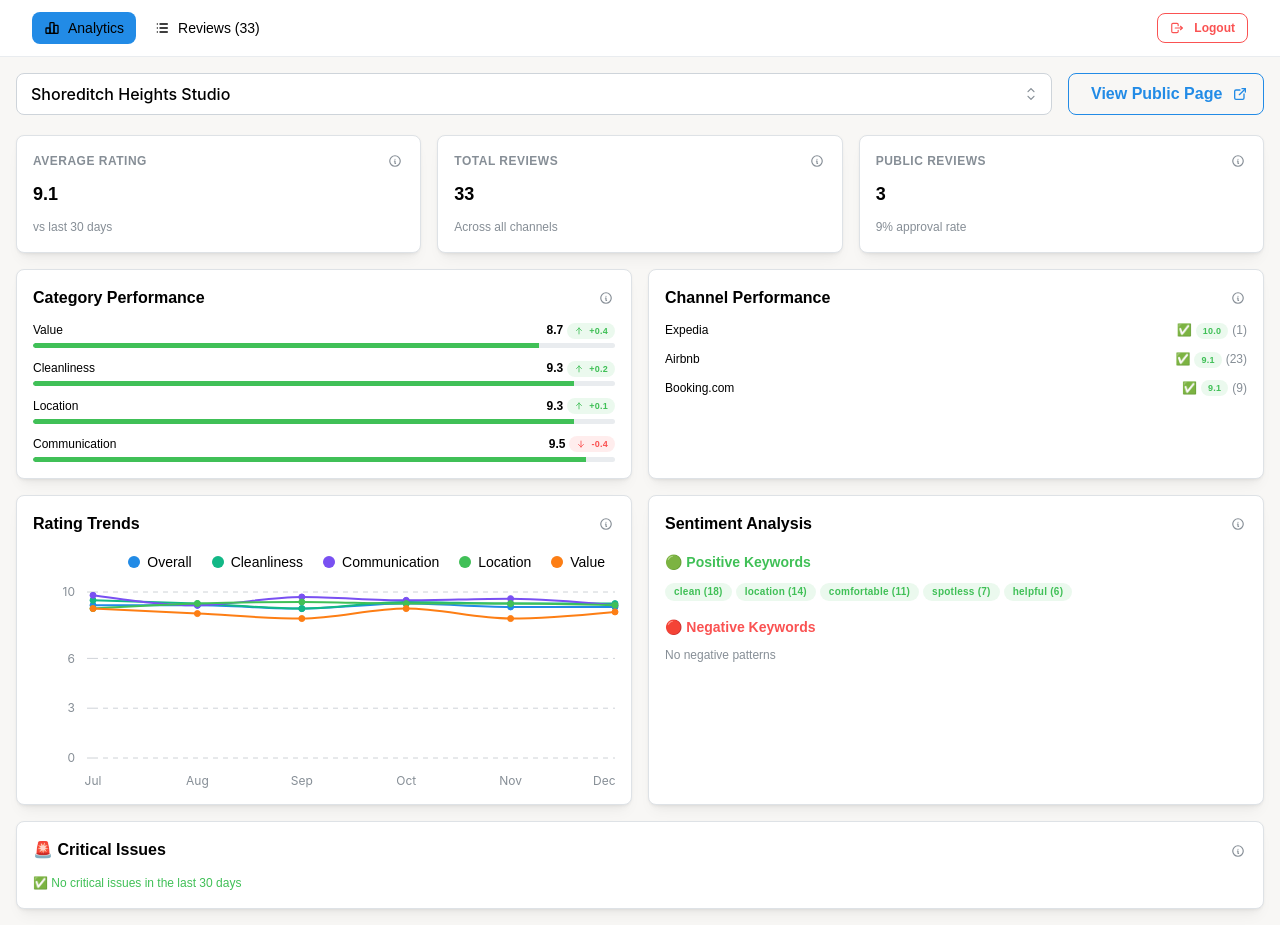
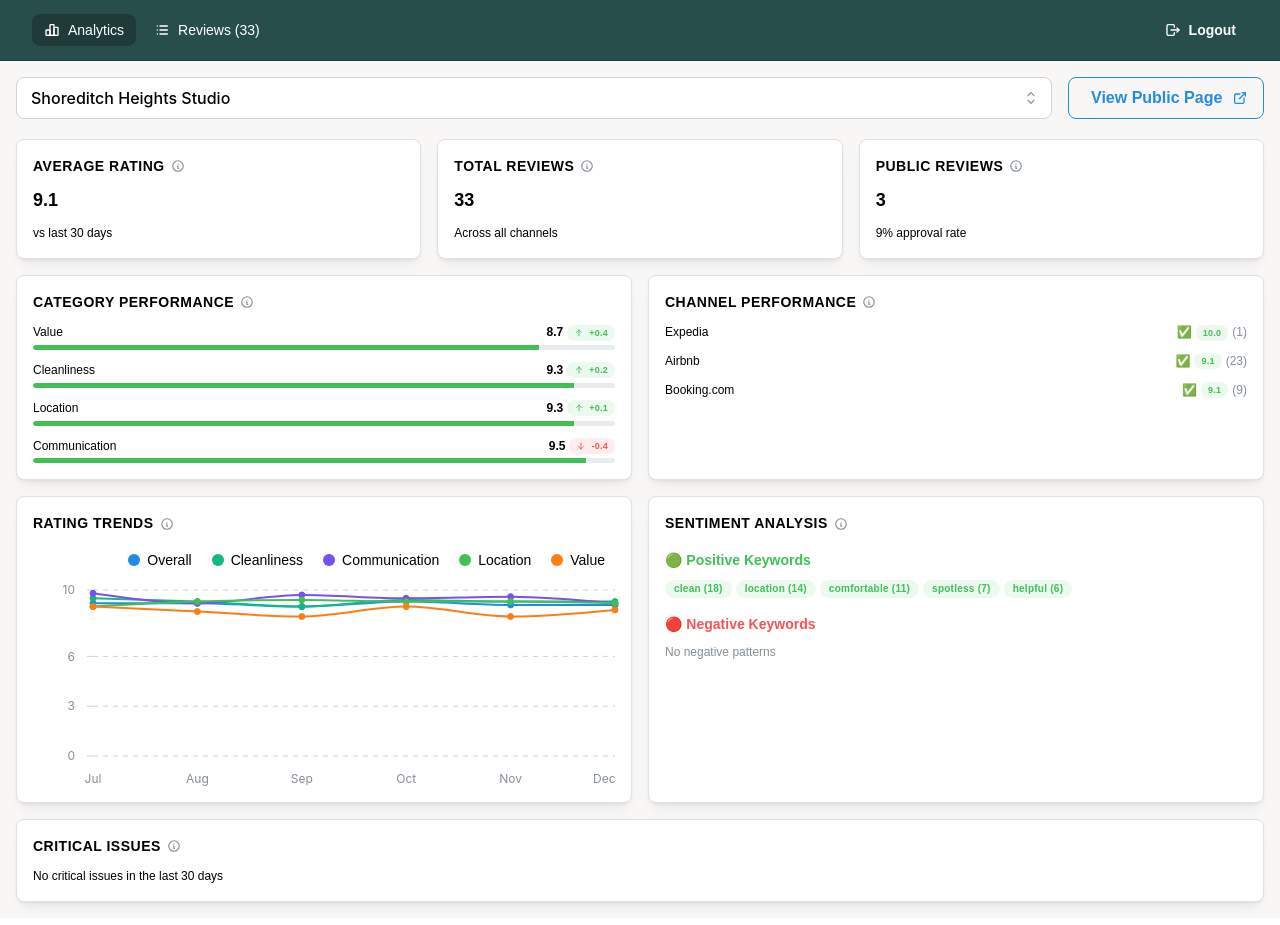
Before and after one commit to Renzo4Renzo/flex-reviews-dashboard, a Next.js app: page /dashboard in a window 1280 px wide. Built offline with nearby package versions, Linux system fonts and the light colour scheme.

Commit message:
feat: improve styling for dashboard cards

```diff
--- a/app/globals.css
+++ b/app/globals.css
@@ -41,3 +41,17 @@ body {
 .mantine-DatePickerInput-input {
   color: black !important;
 }
+
+/* Dashboard header tab styles */
+.dashboard-tab[data-active] {
+  background-color: #1f3a38 !important;
+  color: white !important;
+}
+
+.dashboard-tab:hover {
+  background-color: #1f3a38 !important;
+}
+
+.dashboard-logout-btn:hover {
+  background-color: #1f3a38 !important;
+}
--- a/components/dashboard/CategoryPerformance.tsx
+++ b/components/dashboard/CategoryPerformance.tsx
@@ -20,8 +20,8 @@ export default function CategoryPerformance({ categoryPerformance }: CategoryPer
 
   return (
     <Card shadow="sm" padding="md" withBorder style={{ backgroundColor: COLORS.white, height: '100%' }}>
-      <Group justify="space-between" mb="sm">
-        <Text size="md" fw={FONT_WEIGHTS.semibold} c={COLORS.textPrimary}>
+      <Group gap={4} mb="sm">
+        <Text size="sm" c="black" tt="uppercase" fw={FONT_WEIGHTS.semibold} style={{ letterSpacing: '0.5px' }}>
           Category Performance
         </Text>
         <InfoTooltip text="Average ratings for each category (Cleanliness, Communication, Location, Value). Lower-rated categories appear first to highlight areas for improvement." />
--- a/components/dashboard/ChannelStats.tsx
+++ b/components/dashboard/ChannelStats.tsx
@@ -11,11 +11,11 @@ interface ChannelStatsProps {
 export default function ChannelStats({ channelStats }: ChannelStatsProps) {
   return (
     <Card shadow="sm" padding="md" withBorder style={{ backgroundColor: COLORS.white, height: '100%' }}>
-      <Group justify="space-between" mb="sm">
-        <Text size="md" fw={FONT_WEIGHTS.semibold} c={COLORS.textPrimary}>
+      <Group gap={4} mb="sm">
+        <Text size="sm" c="black" tt="uppercase" fw={FONT_WEIGHTS.semibold} style={{ letterSpacing: '0.5px' }}>
           Channel Performance
         </Text>
-        <InfoTooltip text="Compare performance across different booking channels (Airbnb, Booking.com, VRBO). Shows average rating and number of reviews per channel." />
+        <InfoTooltip text="Compare performance across different booking channels (Airbnb, Booking.com, Expedia). Shows average rating and number of reviews per channel." />
       </Group>
       <Stack gap="sm">
         {channelStats.map((channel) => (
--- a/components/dashboard/CriticalIssues.tsx
+++ b/components/dashboard/CriticalIssues.tsx
@@ -1,51 +1,81 @@
-'use client';
+"use client";
 
-import { useState } from 'react';
-import { Card, SimpleGrid, Group, Text, Badge, Button, Modal, Stack } from '@mantine/core';
-import { CriticalReview } from '@/types/analytics';
-import { formatDate } from '@/lib/utils/dateHelpers';
-import { formatCategoryName } from '@/lib/utils/helpers';
-import { COLORS, FONT_WEIGHTS } from '@/lib/utils/designSystem';
-import InfoTooltip from '@/components/shared/InfoTooltip';
+import { useState } from "react";
+import {
+  Card,
+  SimpleGrid,
+  Group,
+  Text,
+  Badge,
+  Button,
+  Modal,
+  Stack,
+} from "@mantine/core";
+import { CriticalReview } from "@/types/analytics";
+import { formatDate } from "@/lib/utils/dateHelpers";
+import { formatCategoryName } from "@/lib/utils/helpers";
+import { COLORS, FONT_WEIGHTS } from "@/lib/utils/designSystem";
+import InfoTooltip from "@/components/shared/InfoTooltip";
 
 interface CriticalIssuesProps {
   criticalReviews: CriticalReview[];
 }
 
-export default function CriticalIssues({ criticalReviews }: CriticalIssuesProps) {
-  const [selectedReview, setSelectedReview] = useState<CriticalReview | null>(null);
+export default function CriticalIssues({
+  criticalReviews,
+}: CriticalIssuesProps) {
+  const [selectedReview, setSelectedReview] = useState<CriticalReview | null>(
+    null
+  );
 
   if (criticalReviews.length === 0) {
     return (
-      <Card shadow="sm" padding="md" withBorder style={{ backgroundColor: COLORS.white }}>
-        <Group justify="space-between" mb="sm">
-          <Text size="md" fw={FONT_WEIGHTS.semibold} c={COLORS.textPrimary}>
-            🚨 Critical Issues
+      <Card
+        shadow="sm"
+        padding="md"
+        withBorder
+        style={{ backgroundColor: COLORS.white }}
+      >
+        <Group gap={4} mb="sm">
+          <Text size="sm" c="black" tt="uppercase" fw={FONT_WEIGHTS.semibold} style={{ letterSpacing: '0.5px' }}>
+            Critical Issues
           </Text>
           <InfoTooltip text="Reviews with ratings below 5 stars or any category rated below 4. These require immediate attention to maintain property reputation." />
         </Group>
-        <Text c="green" size="xs">
-          ✅ No critical issues in the last 30 days
+        <Text c="black" size="xs">
+          No critical issues in the last 30 days
         </Text>
       </Card>
     );
   }
 
   return (
-    <Card shadow="sm" padding="md" withBorder style={{ backgroundColor: COLORS.white }}>
-      <Group justify="space-between" mb="md">
-        <Text size="md" fw={FONT_WEIGHTS.semibold} c={COLORS.textPrimary}>
-          🚨 Critical Issues
+    <Card
+      shadow="sm"
+      padding="md"
+      withBorder
+      style={{ backgroundColor: COLORS.white }}
+    >
+      <Group gap={4} mb="md">
+        <Text size="sm" c="black" tt="uppercase" fw={FONT_WEIGHTS.semibold} style={{ letterSpacing: '0.5px' }}>
+          Critical Issues
         </Text>
         <InfoTooltip text="Reviews with ratings below 5 stars or any category rated below 4. These require immediate attention to maintain property reputation." />
       </Group>
 
       <SimpleGrid cols={{ base: 1, md: 2, lg: 3 }} spacing="md">
         {criticalReviews.map((review) => (
-          <Card key={review.id} withBorder padding="sm" style={{ backgroundColor: COLORS.pageBackground }}>
+          <Card
+            key={review.id}
+            withBorder
+            padding="sm"
+            style={{ backgroundColor: COLORS.pageBackground }}
+          >
             <Stack gap="xs">
               <Group justify="space-between">
-                <Badge variant="outline" size="xs">{review.channelName}</Badge>
+                <Badge variant="outline" size="xs">
+                  {review.channelName}
+                </Badge>
                 <Text size="xs" c="dimmed">
                   {formatDate(review.date)}
                 </Text>
@@ -55,8 +85,14 @@ export default function CriticalIssues({ criticalReviews }: CriticalIssuesProps)
                 {review.guestName}
               </Text>
 
-              <Badge color="red" variant="light" size="xs" style={{ alignSelf: 'flex-start' }}>
-                {formatCategoryName(review.worstCategory.category)}: {review.worstCategory.rating}/10
+              <Badge
+                color="red"
+                variant="light"
+                size="xs"
+                style={{ alignSelf: "flex-start" }}
+              >
+                {formatCategoryName(review.worstCategory.category)}:{" "}
+                {review.worstCategory.rating}/10
               </Badge>
 
               <Button
@@ -78,8 +114,8 @@ export default function CriticalIssues({ criticalReviews }: CriticalIssuesProps)
         title="Full Review Details"
         size="lg"
         styles={{
-          title: { color: 'black', fontWeight: 600 },
-          body: { color: 'black' },
+          title: { color: "black", fontWeight: 600 },
+          body: { color: "black" },
         }}
       >
         {selectedReview && (
@@ -88,10 +124,14 @@ export default function CriticalIssues({ criticalReviews }: CriticalIssuesProps)
               <div>
                 <Text fw={600}>{selectedReview.guestName}</Text>
                 <Text size="sm" c="black">
-                  {formatDate(selectedReview.date)} • {selectedReview.channelName}
+                  {formatDate(selectedReview.date)} •{" "}
+                  {selectedReview.channelName}
                 </Text>
               </div>
-              <Badge color={selectedReview.rating < 5 ? 'red' : 'yellow'} size="lg">
+              <Badge
+                color={selectedReview.rating < 5 ? "red" : "yellow"}
+                size="lg"
+              >
                 ⭐ {selectedReview.rating.toFixed(1)}
               </Badge>
             </Group>
@@ -101,7 +141,7 @@ export default function CriticalIssues({ criticalReviews }: CriticalIssuesProps)
                 Worst Category:
               </Text>
               <Badge color="red" variant="light" size="lg">
-                {formatCategoryName(selectedReview.worstCategory.category)}:{' '}
+                {formatCategoryName(selectedReview.worstCategory.category)}:{" "}
                 {selectedReview.worstCategory.rating}/10
               </Badge>
             </div>
--- a/components/dashboard/DashboardHeader.tsx
+++ b/components/dashboard/DashboardHeader.tsx
@@ -20,8 +20,8 @@ export default function DashboardHeader({
   return (
     <Box
       style={{
-        backgroundColor: COLORS.white,
-        borderBottom: '1px solid #e9ecef',
+        backgroundColor: '#284E4C',
+        borderBottom: '1px solid #1f3a38',
         padding: '0.75rem 0',
       }}
     >
@@ -30,24 +30,26 @@ export default function DashboardHeader({
           value={activeTab}
           onChange={onTabChange}
           variant="pills"
+          styles={{
+            tab: {
+              color: 'white',
+              fontSize: '0.875rem',
+              padding: '0.5rem 0.75rem',
+            },
+          }}
+          classNames={{
+            tab: 'dashboard-tab',
+          }}
         >
           <Tabs.List>
-            <Tabs.Tab
-              value="analytics"
-              c={COLORS.textPrimary}
-              style={{ fontSize: '0.875rem', padding: '0.5rem 0.75rem' }}
-            >
+            <Tabs.Tab value="analytics">
               <Box component="span" visibleFrom="sm" style={{ display: 'flex', alignItems: 'center', gap: '0.5rem' }}>
                 <IconChartBar size={16} />
                 Analytics
               </Box>
               <Box component="span" hiddenFrom="sm">Analytics</Box>
             </Tabs.Tab>
-            <Tabs.Tab
-              value="reviews"
-              c={COLORS.textPrimary}
-              style={{ fontSize: '0.875rem', padding: '0.5rem 0.75rem' }}
-            >
+            <Tabs.Tab value="reviews">
               <Box component="span" visibleFrom="sm" style={{ display: 'flex', alignItems: 'center', gap: '0.5rem' }}>
                 <IconList size={16} />
                 Reviews ({reviewsCount})
@@ -58,14 +60,24 @@ export default function DashboardHeader({
         </Tabs>
 
         <Button
-          variant="outline"
-          color="red"
-          leftSection={<IconLogout size={14} />}
           onClick={onLogout}
-          size="xs"
-          style={{ fontSize: '0.75rem', padding: '0.375rem 0.75rem' }}
+          className="dashboard-logout-btn"
+          styles={{
+            root: {
+              color: 'white',
+              fontSize: '0.875rem',
+              padding: '0.5rem 0.75rem',
+              borderRadius: '1000px',
+              backgroundColor: 'transparent',
+              border: 'none',
+            },
+          }}
         >
-          Logout
+          <Box component="span" visibleFrom="sm" style={{ display: 'flex', alignItems: 'center', gap: '0.5rem' }}>
+            <IconLogout size={16} />
+            Logout
+          </Box>
+          <Box component="span" hiddenFrom="sm">Logout</Box>
         </Button>
       </Group>
     </Box>
--- a/components/dashboard/SentimentDisplay.tsx
+++ b/components/dashboard/SentimentDisplay.tsx
@@ -15,8 +15,8 @@ export default function SentimentDisplay({ sentiment }: SentimentDisplayProps) {
 
   return (
     <Card shadow="sm" padding="md" withBorder style={{ backgroundColor: COLORS.white, height: '100%' }}>
-      <Group justify="space-between" mb="md">
-        <Text size="md" fw={FONT_WEIGHTS.semibold} c={COLORS.textPrimary}>
+      <Group gap={4} mb="md">
+        <Text size="sm" c="black" tt="uppercase" fw={FONT_WEIGHTS.semibold} style={{ letterSpacing: '0.5px' }}>
           Sentiment Analysis
         </Text>
         <InfoTooltip text="Most frequently mentioned positive and negative keywords from guest reviews. Helps identify what guests love and what needs improvement." />
--- a/components/dashboard/StatsOverview.tsx
+++ b/components/dashboard/StatsOverview.tsx
@@ -24,7 +24,7 @@ export default function StatsOverview({ metrics }: StatsOverviewProps) {
         title="Total Reviews"
         value={metrics.totalReviews}
         description="Across all channels"
-        info="The total number of reviews received from all booking channels (Airbnb, Booking.com, VRBO, etc.)."
+        info="The total number of reviews received from all booking channels (Airbnb, Booking.com, Expedia)."
       />
       <StatCard
         title="Public Reviews"
--- a/components/dashboard/TrendChart.tsx
+++ b/components/dashboard/TrendChart.tsx
@@ -15,8 +15,8 @@ export default function TrendChart({ trendData }: TrendChartProps) {
 
   return (
     <Card shadow="sm" padding="md" withBorder style={{ backgroundColor: COLORS.white }}>
-      <Group justify="space-between" mb="sm">
-        <Text size="md" fw={FONT_WEIGHTS.semibold} c={COLORS.textPrimary}>
+      <Group gap={4} mb="sm">
+        <Text size="sm" c="black" tt="uppercase" fw={FONT_WEIGHTS.semibold} style={{ letterSpacing: '0.5px' }}>
           Rating Trends
         </Text>
         <InfoTooltip text="Track how your ratings change over time across different categories. Helps identify seasonal patterns and improvement trends." />
--- a/components/shared/StatCard.tsx
+++ b/components/shared/StatCard.tsx
@@ -27,8 +27,8 @@ export function StatCard({ title, value, delta, description, info }: StatCardPro
   return (
     <Card shadow="sm" padding="md" withBorder style={{ backgroundColor: COLORS.white }}>
       <Stack gap="xs">
-        <Group gap="xs" justify="space-between">
-          <Text size="xs" c="dimmed" tt="uppercase" fw={FONT_WEIGHTS.semibold} style={{ letterSpacing: '0.5px' }}>
+        <Group gap={4}>
+          <Text size="sm" c="black" tt="uppercase" fw={FONT_WEIGHTS.semibold} style={{ letterSpacing: '0.5px' }}>
             {title}
           </Text>
           {info && <InfoTooltip text={info} />}
@@ -54,7 +54,7 @@ export function StatCard({ title, value, delta, description, info }: StatCardPro
         </Group>
 
         {description && (
-          <Text size="xs" c="dimmed">
+          <Text size="xs" c="black">
             {description}
           </Text>
         )}
```
